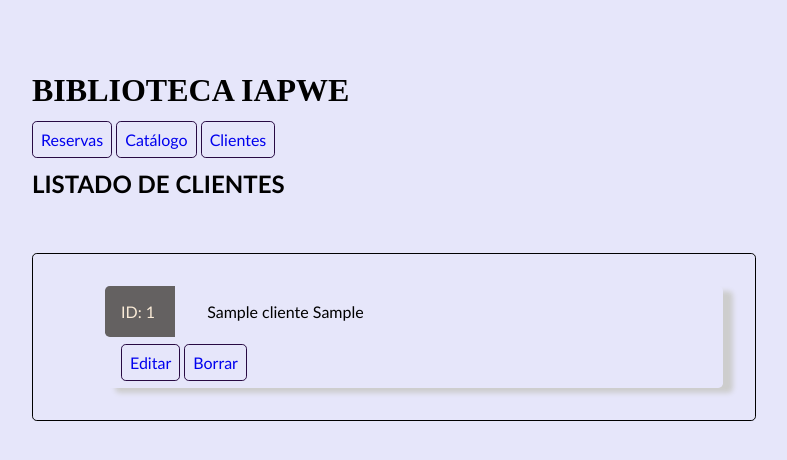
After one commit to dgb-asir1/iapwe-biblioteca, a PHP site: page /clientes-listado.php in a window 1280 px wide. The commit adds this page. Shown: the top 460 px of the page, without its empty margins (40-827 px from the left). Run offline with PHP 8.4, Linux system fonts and the light colour scheme; tables that the repository leaves empty hold one stand-in row (values such as "Sample post").

Commit message:
css mostly

```diff
--- a/web_biblioteca/clientes_borrar.php
+++ b/web_biblioteca/clientes-borrar.php
@@ -9,7 +9,7 @@
     $sentencia->bind_param("i", $id);
     $sentencia->execute();
 
-    header("Location: usuarios.php");
+    header("Location: clientes-listado.php");
 
 
 
--- /dev/null
+++ b/web_biblioteca/clientes-listado.php
@@ -0,0 +1,51 @@
+<?php
+
+require "./config/conexion.php";
+require "./clases/cliente.php";
+
+$resultado = $conexion->query("SELECT * FROM Clientes");
+
+$clientes = [];
+
+while (true) {
+    $cliente = $resultado->fetch_object(Cliente::class);
+
+    if ($cliente == null) {
+        break;
+    }
+
+    $clientes[] = $cliente;
+}
+
+?>
+
+
+
+<?php require('./componentes/header.php') ?>
+
+    <h2>LISTADO DE CLIENTES</h2>
+    <br>
+    <ul>
+
+        <?php foreach ($clientes as $cliente): ?>
+
+            <li>
+                <section class="datos_cliente">
+                    <span class="id_cliente">
+                        ID: <?php echo $cliente->id ?>
+                    </span>
+
+                    <?php echo $cliente->nombre . " " . $cliente->apellidos; ?>
+                </section>
+                <section class="botones_li">
+                    <a href="clientes-editar.php?id=<?php echo $cliente->id ?>">Editar</a>
+                    <a href="clientes-borrar.php?id=<?php echo $cliente->id ?>">Borrar</a>
+                </section>
+            </li>
+
+        <?php endforeach; ?>
+
+    </ul>
+</body>
+
+</html>
--- a/web_biblioteca/componentes/header.php
+++ b/web_biblioteca/componentes/header.php
@@ -7,5 +7,5 @@
     <nav>
         <a href="reservas.php">Reservas</a>
         <a href="catalogo.php">Catálogo</a>
-        <a href="clientes_listado.php">Clientes</a>
+        <a href="clientes-listado.php">Clientes</a>
     </nav>
--- a/web_biblioteca/comprobar_login.php
+++ b/web_biblioteca/comprobar-login.php
@@ -1,7 +1,7 @@
 <?php
 
     require "config/conexion.php";
-    require "clases/Usuario.php";
+    require "clases/usuario.php";
 
     $nombre_usuario = $_POST["nombre_usuario"];
     $password = $_POST["password"];
--- a/web_biblioteca/css/styles.css
+++ b/web_biblioteca/css/styles.css
@@ -17,17 +17,46 @@ form {
 }
 
 ul {
-    border: 1px solid blueviolet;
+    max-width: 60%;
+    border: 1px solid rgb(0, 0, 0);
+    border-radius: 0.3em;
 }
 
 li {
-    margin: 1.5em;
+    list-style: none;
+    margin: 2em;
+
+    border-radius: 0.3em;
+    box-shadow: 10px 5px 5px rgb(205, 205, 205);
+}
+
+.datos_cliente {
+    display: inline-block;
+    min-width: 80%;
+
+    padding: 1em 1em 1em 0em;
+}
+
+.id_cliente {
+    background-color: rgb(100, 97, 97);
+    color: antiquewhite;
+    min-width: 30%;
+    margin-left: 0em;
+    margin-right: 2em;
+    border-radius: 0.3em 0em 0em 0.3em;
+    padding: 1em;
+}
+
+.botones_li {
+    display: inline-block;
+    max-width: 15em;
+    padding: 1em;
 }
 
 a {
     text-decoration: none;
     font-family: 'Gill Sans', 'Gill Sans MT', Calibri, 'Trebuchet MS', sans-serif;
-    border: 1px solid blueviolet;
+    border: 1px solid rgb(40, 10, 67);
     border-radius: 0.3em;
     padding: 0.5em;
 }
```
Also changed, not shown: web_biblioteca/clientes_listado.php (deleted, +0 -43 lines), web_biblioteca/clientes-actualizar.php (renamed from web_biblioteca/clientes_actualizar.php), web_biblioteca/clientes-editar.php (renamed from web_biblioteca/clientes_editar.php).
